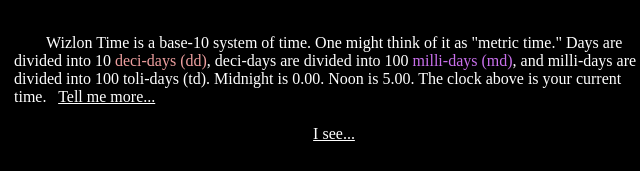
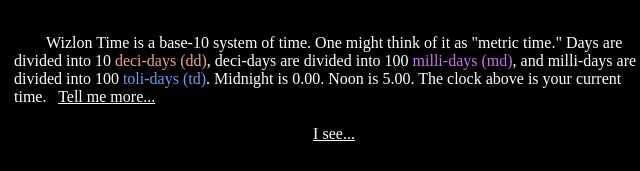
Before and after one commit to MichaelPineapple/WizlonTime, a plain HTML site: page index.html in a window 1280 px wide. Both pictures are taken after a click on the link "What's This?". Shown: the part 626-797 px from the top of the page, 306-946 px from the left. Drawn offline with Linux system fonts and the light colour scheme.

Commit message:
Fix ToliDays Color

```diff
--- a/index.html
+++ b/index.html
@@ -27,7 +27,7 @@
 
 			<p  class="about" id="about" hidden="true">
 				&nbsp;&nbsp;&nbsp;&nbsp;&nbsp;&nbsp;&nbsp;&nbsp;Wizlon Time is a base-10 system of time. One might think of it as "metric time."
-				Days are divided into 10 <span class="dd">deci-days (dd)</span>, deci-days are divided into 100 <span class="md">milli-days (md)</span>, and milli-days are divided into 100 <span class="nd">toli-days (td)</span>.
+				Days are divided into 10 <span class="dd">deci-days (dd)</span>, deci-days are divided into 100 <span class="md">milli-days (md)</span>, and milli-days are divided into 100 <span class="td">toli-days (td)</span>.
 				Midnight is 0.00. Noon is 5.00. The clock above is your current time. &nbsp; <a href="more.html">Tell me more...</a>
 			</p>
 
```
Also changed, not shown: style.css (line endings or trailing spaces).
